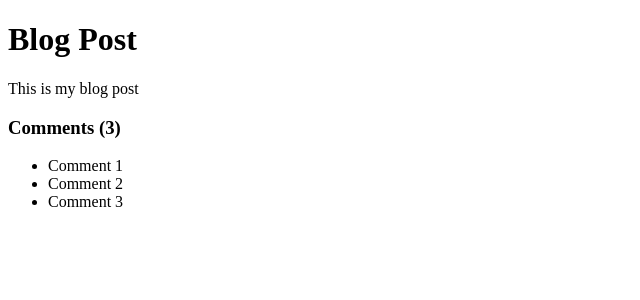
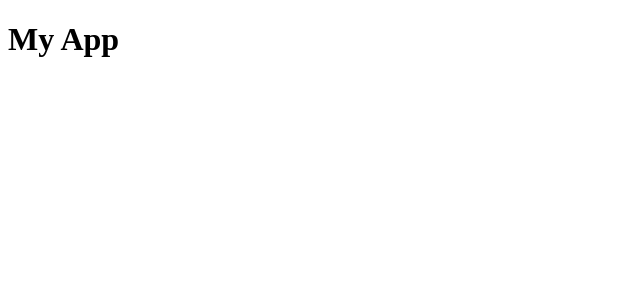
Before and after one commit to liteninkiran/brady-traversy-react-front-to-back, a React (Create React App) app: page / in a window 1280 px wide. Shown: the top 300 px of the page, without its empty margins (0-640 px from the left). Built offline with nearby package versions, Linux system fonts and the light colour scheme.

Commit message:
011 - Conditionals in JSX - RESET

```diff
--- a/src/App.js
+++ b/src/App.js
@@ -1,32 +1,7 @@
 function App() {
-
-    const title = 'Blog Post';
-    const body = 'This is my blog post';
-    const comments = [
-        { id: 1, text: 'Comment 1' },
-        { id: 2, text: 'Comment 2' },
-        { id: 3, text: 'Comment 3' },
-    ];
-    const loading = false;
-    const showComments = true;
-    const commentsHtml = (
-        <div className="comments">
-            <h3>Comments ({ comments.length })</h3>
-            <ul>
-                { comments.map((comment, index) => (<li key={ index }>{ comment.text }</li>)) }
-            </ul>
-        </div>
-    );
-
-    if (loading) {
-        return (<h1>Loading...</h1>);
-    }
-
     return (
         <div className="container">
-            <h1>{ title }</h1>
-            <p>{ body }</p>
-            { showComments && commentsHtml }
+            <h1>My App</h1>
         </div>
     );
 }
```
